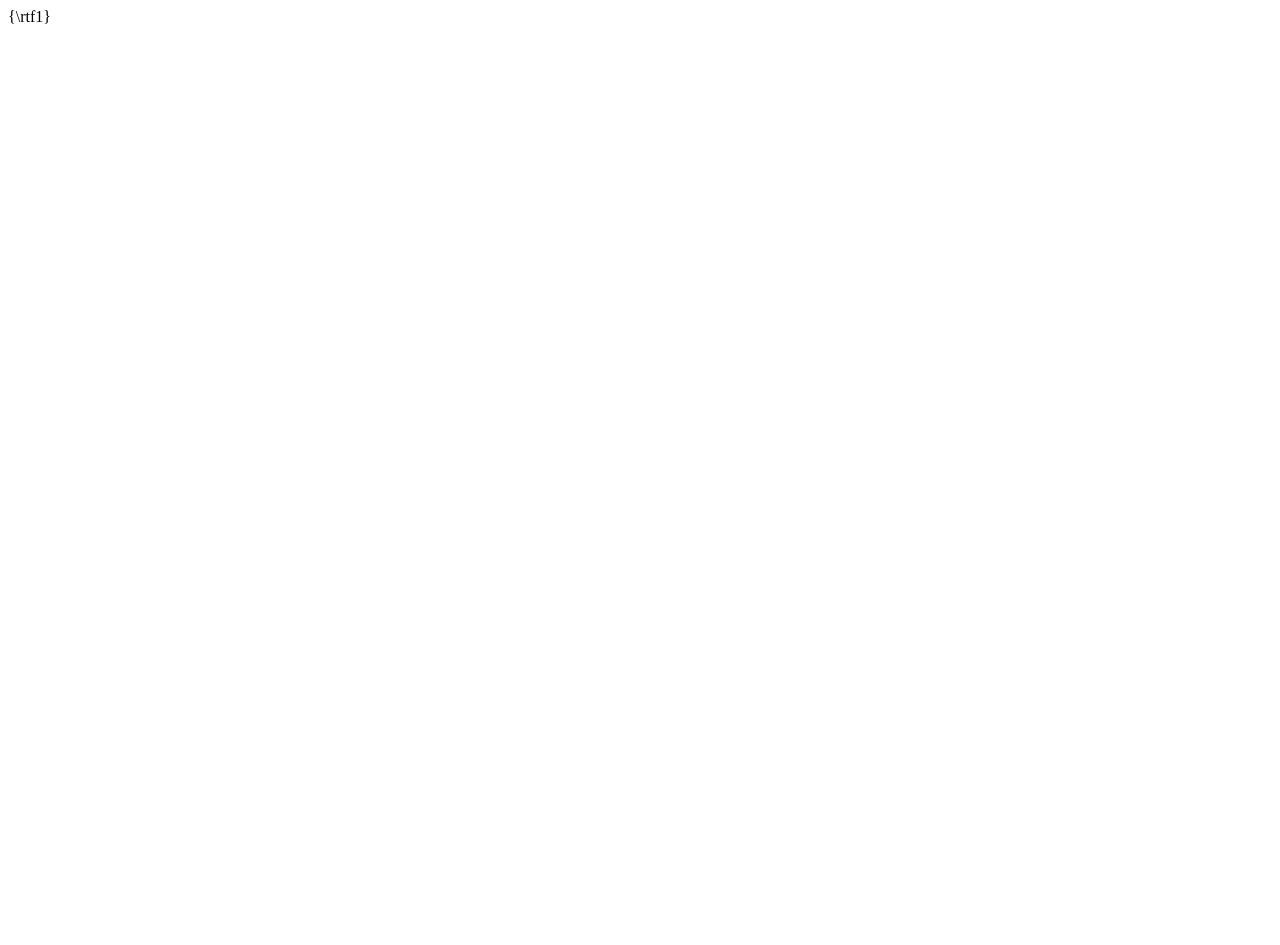
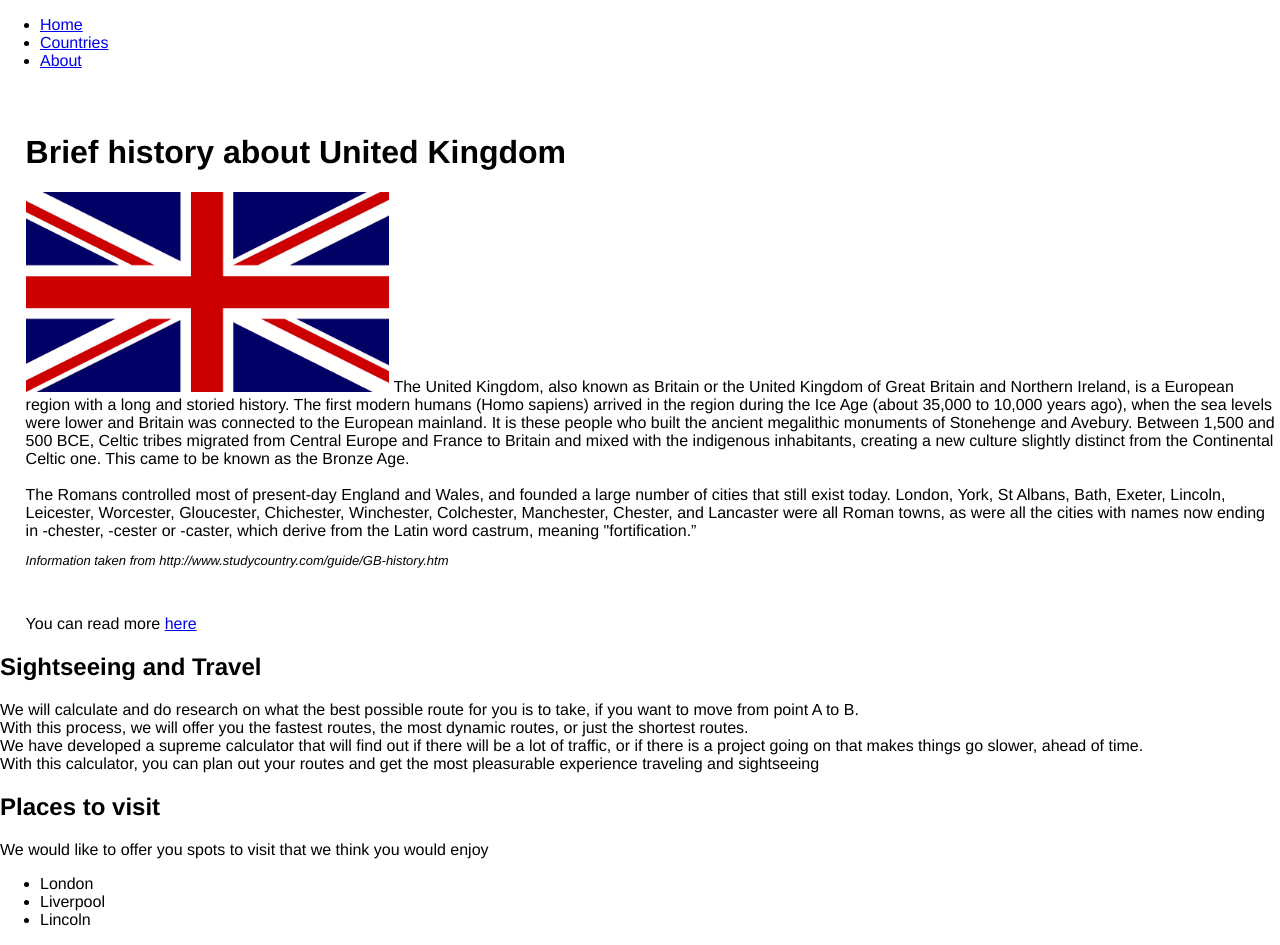
Before and after one commit to Lslukeren/Snowballz, a plain HTML site: page United Kingdom.html in a window 1280 px wide. Before the commit the page ends 800 px from the top, so only its background shows below. Drawn offline with Linux system fonts and the light colour scheme.

Commit message:
added HTML markup and the flag

```diff
--- a/United Kingdom.html
+++ b/United Kingdom.html
@@ -1 +1,45 @@
-{\rtf1}
+<!DOCTYPE html>
+<html>
+<head>
+  <meta charset="utf-8"/>
+  <title>United Kingdom</title>
+  <link rel="stylesheet" type="text/css" href="style.css"/>
+</head>
+	<body>
+		<div class="navBar">
+			<ul>
+		  		<li><a href="index.html">Home</a></li>
+		  		<li><a href="#.html">Countries</a></li>
+		  		<li><a href="about.html">About</a></li>
+			</ul>
+		</div>
+
+<div class="paragraph">
+		<h1>Brief history about United Kingdom</h1>
+			<img src="UKFlag.png" height="200" alt="United Kingdom flag">
+			<!-- Image taken from https://pixabay.com/en/germany-flag-germany-flag-2888541/ -->
+			The United Kingdom, also known as Britain or the United Kingdom of Great Britain and Northern Ireland, is a European region with a long and storied history.  The first modern humans (Homo sapiens) arrived in the region during the Ice Age (about 35,000 to 10,000 years ago), when the sea levels were lower and Britain was connected to the European mainland.  It is these people who built the ancient megalithic monuments of Stonehenge and Avebury.
+			Between 1,500 and 500 BCE, Celtic tribes migrated from Central Europe and France to Britain and mixed with the indigenous inhabitants, creating a new culture slightly distinct from the Continental Celtic one. This came to be known as the Bronze Age.
+			<br><br>
+			The Romans controlled most of present-day England and Wales, and founded a large number of cities that still exist today. London, York, St Albans, Bath, Exeter, Lincoln, Leicester, Worcester, Gloucester, Chichester, Winchester, Colchester, Manchester, Chester, and Lancaster were all Roman towns, as were all the cities with names now ending in -chester, -cester or -caster, which derive from the Latin word  castrum, meaning "fortification.”
+				<p style="font-style: italic; font-size: small;">Information taken from http://www.studycountry.com/guide/GB-history.htm</p><br>
+				<p>You can read more <a href="http://www.studycountry.com/guide/GB-history.htm" target="_blank">here</a></p>
+</div>
+
+	<h2>Sightseeing and Travel</h2>
+		<p>We will calculate and do research on what the best possible route for you is to take, if you want to move from point A to B.  <br>With this process, we will offer you the fastest routes, the most dynamic routes, or just the shortest routes.<br>
+		We have developed a supreme calculator that will find out if there will be a lot of traffic, or if there is a project going on that makes things go slower, ahead of time.<br>
+		With this calculator, you can plan out your routes and get the most pleasurable experience traveling and sightseeing</p>
+
+
+
+	<h2>Places to visit</h2>
+		<p>We would like to offer you spots to visit that we think you would enjoy</p>
+		<ul>
+			<li>London</li> <!-- skal legge til bilder -->
+			<li>Liverpool</li>
+			<li>Lincoln</li>
+		</ul>
+
+	</body>
+</html>
```
Also changed, not shown: UKFlag.png (added).
